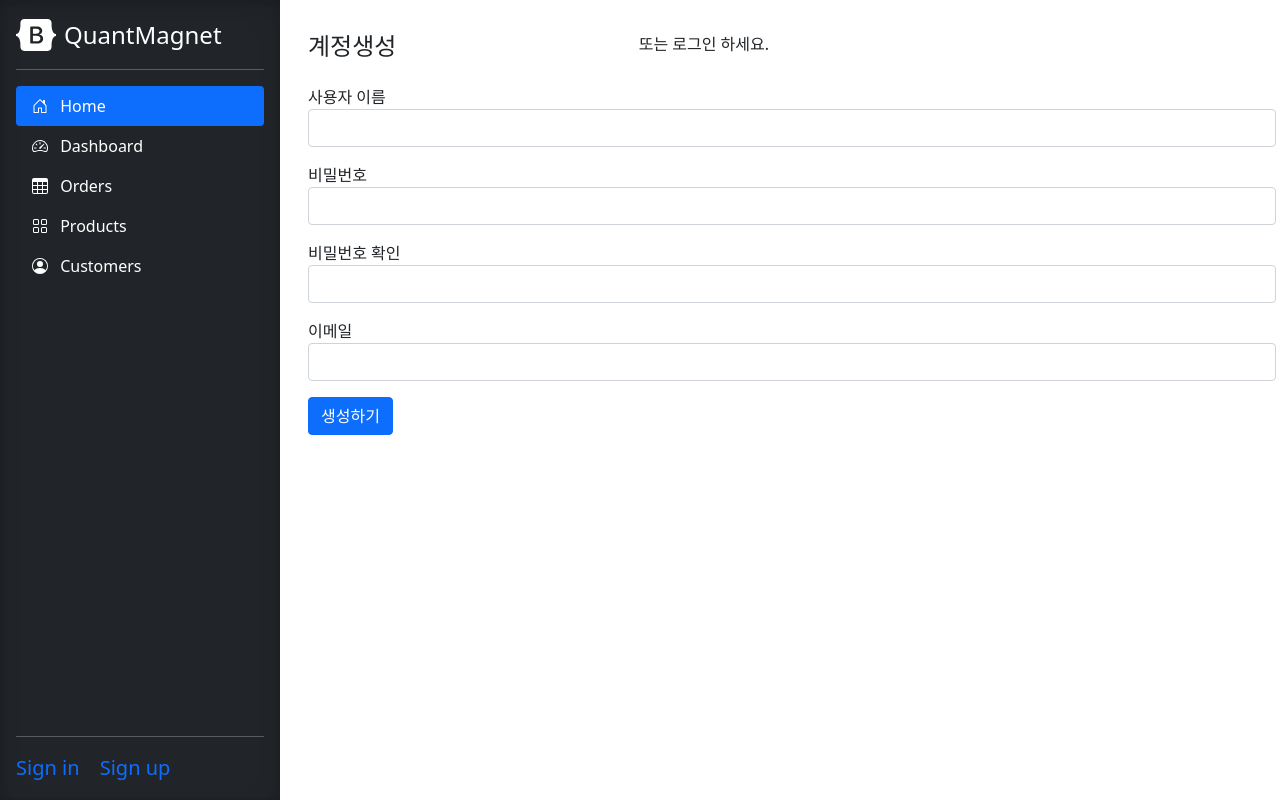
After one commit to jungwon-moon/django_quantmagnet, a Django app: template templates/common/signup.html in a window 1280 px wide. The commit adds this page. Run offline with Django 3.2, Linux system fonts and the light colour scheme; the template is opened without the code that fills it, so the values that code supplies are empty; some libraries are stand-ins or nearby versions.

Commit message:
sidebar toggle, sign in, sign up, log out

```diff
--- a/common/urls.py
+++ b/common/urls.py
@@ -1,9 +1,12 @@
 from django.urls import path
+from django.contrib.auth import views as auth_views
 from . import views
 
 
 app_name = 'common'
 
 urlpatterns = [
-
+    path('login/', auth_views.LoginView.as_view(template_name='common/login.html'), name='login'),
+    path('logout/', auth_views.LogoutView.as_view(), name='logout'),
+    path('signup/', views.signup, name='signup'),
 ]
--- a/config/urls.py
+++ b/config/urls.py
@@ -20,5 +20,6 @@ from common import views as common
 urlpatterns = [
     path('admin/', admin.site.urls),
     path('common/', include('common.urls')),
-    path('test/', common.test),
+    path('test/', common.test, name='test'),
+    path('', common.index, name='index'),
 ]
--- a/templates/base.html
+++ b/templates/base.html
@@ -8,12 +8,11 @@
     <meta name="viewport" content="width=device-width, initial-scale=1, shrink-to-fit=no, user-scalable=no">
     <!-- Bootstrap CSS -->
     <link rel="stylesheet" type="text/css" href="{% static 'css/bootstrap.min.css' %}">
-    <!-- <link rel="stylesheet" href="{% static 'css/sidebars.css' %}"> -->
 </head>
 
 <body>
     {% include "sidebar.html" %}
-    <div class="p-3 " style="display: block; overflow-y: scroll; width: 100vw">
+    <div class="p-3 " style="display: block; overflow-y: scroll; width: 80vw; white-space:wrap;">
         {% block content %}
         {% endblock %}
     </div>
@@ -22,7 +21,6 @@
     <!-- Bootstrap JS -->
     <script src="{% static 'js/bootstrap.min.js' %}"></script>
     <script src="{% static 'js/bootstrap.bundle.js' %}"></script>
-    <!-- sidebars.js -->
 </body>
 
 </html>
--- /dev/null
+++ b/templates/common/signup.html
@@ -0,0 +1,38 @@
+{% extends "base.html" %}
+{% block content %}
+<div class="container my-3">
+    <div class="row my-3">
+        <div class="col-4">
+            <h4>계정생성</h4>
+        </div>
+        <div class="col-8 text-right">
+            <span>또는 <a herf="{% url 'common:login' %}">로그인 하세요.</a></span>
+        </div>
+    </div>
+    <form method="post" class="post-form" action="{% url 'common:signup' %}">
+        {% csrf_token %}
+        {% include "form_errors.html" %}
+        <div class="form-group my-3">
+            <label for="username">사용자 이름</label>
+            <input type="text" class="form-control" name="username" id="username"
+                value="{{ form.username.value|default_if_none:'' }}">
+        </div>
+        <div class="form-group my-3">
+            <label for="password1">비밀번호</label>
+            <input type="password" class="form-control" name="password1" id="password1"
+                value="{{ form.password1.value|default_if_none:'' }}">
+        </div>
+        <div class="form-group my-3">
+            <label for="password2">비밀번호 확인</label>
+            <input type="password" class="form-control" name="password2" id="password2"
+                value="{{ form.password2.value|default_if_none:'' }}">
+        </div>
+        <div class="form-group my-3">
+            <label for="email">이메일</label>
+            <input type="text" class="form-control" name="email" id="email"
+                value="{{ form.email.value|default_if_none:'' }}">
+        </div>
+        <button type="submit" class="btn btn-primary">생성하기</button>
+    </form>
+</div>
+{% endblock %}
--- /dev/null
+++ b/templates/form_errors.html
@@ -0,0 +1,15 @@
+{% if form.errors %}
+{% for field in form %}
+{% for error in field.errors %}
+<div class="alert alert-danger">
+    <strong>{{ field.label }}</strong>
+    {{ error }}
+</div>
+{% endfor %}
+{% endfor %}
+{% for error in form.non_field_errors %}
+<div class="alert alert-danger">
+    <strong>{{ error }}</strong>
+</div>
+{% endfor %}
+{% endif %}
--- /dev/null
+++ b/templates/index.html
@@ -0,0 +1,3 @@
+{% extends 'base.html' %}
+{% block content %}
+{% endblock %}
--- a/templates/sidebar.html
+++ b/templates/sidebar.html
@@ -5,7 +5,7 @@
 <head>
     <meta charset="utf-8">
     <meta name="viewport" content="width=device-width, initial-scale=1">
-    <!-- <meta name="description" content=""> -->
+
     <!-- Custom styles for this template -->
     <link href="{% static 'css/sidebars.css' %}" rel="stylesheet">
 
@@ -119,7 +119,7 @@
             <hr>
             <ul class="nav nav-pills flex-column mb-auto">
                 <li class="nav-item">
-                    <a href="#" class="nav-link text-white active" aria-current="page">
+                    <a href="/" class="nav-link text-white active" aria-current="page">
                         <svg class="bi me-2" width="16" height="16">
                             <use xlink:href="#home" />
                         </svg>
@@ -161,20 +161,26 @@
             </ul>
             <hr>
             <div class="dropdown">
+                <!-- 로그인/사용자 정보 -->
+                {% if user.is_authenticated %}
                 <a href="#" class="d-flex align-items-center text-white text-decoration-none dropdown-toggle"
                     id="dropdownUser1" data-bs-toggle="dropdown" aria-expanded="false">
-                    <img src="https://github.com/mdo.png" alt="" width="32" height="32" class="rounded-circle me-2">
-                    <strong>mdo</strong>
+                    <img src="https://encrypted-tbn0.gstatic.com/images?q=tbn:ANd9GcT3Z8fHmbO2zZXxWNYerqOPbllIpBAPirCJHw&usqp=CAU"
+                        alt="" width="32" height="32" class="rounded-circle me-2">
+                    <strong>{{ user.username }}</strong>
                 </a>
                 <ul class="dropdown-menu dropdown-menu-dark text-small shadow" aria-labelledby="dropdownUser1">
-                    <li><a class="dropdown-item" href="#">New project...</a></li>
+                    <!-- <li><a class="dropdown-item" href="#">New project...</a></li> -->
                     <li><a class="dropdown-item" href="#">Settings</a></li>
-                    <li><a class="dropdown-item" href="#">Profile</a></li>
+                    <!-- <li><a class="dropdown-item" href="#">Profile</a></li> -->
                     <li>
                         <hr class="dropdown-divider">
                     </li>
-                    <li><a class="dropdown-item" href="#">Sign out</a></li>
-                </ul>
+                    <li><a class="dropdown-item" href="{% url 'common:logout' %}">Sign out</a></li>
+                    {% else %}
+                    <a class="navbar-brand" href="{% url 'common:login' %}">Sign in</a>
+                    <a class="navbar-brand" href="{% url 'common:signup' %}">Sign up</a>
+                    {% endif %}
             </div>
         </div>
 
--- a/templates/test.html
+++ b/templates/test.html
@@ -1,6 +1,6 @@
 {% extends 'base.html' %}
 {% block content %}
-<p>test pagetest pagetest pagetest pagetest page</p>
+<p>test page test page test page test page test page test page test page test page test page test page test page test page test page test page test page test page test page test page test page test page test page test page test page test page test page</p>
 <p>test page</p>
 <p>test page</p>
 <p>test page</p>
```
Also changed, not shown: common/forms.py (added, +11 -0 lines), common/views.py (+26 -0 lines), templates/common/login.html (added, +20 -0 lines).
